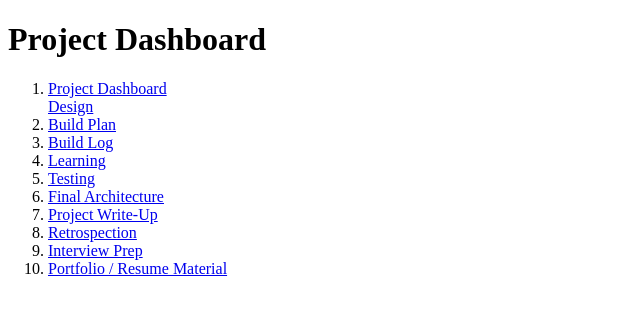
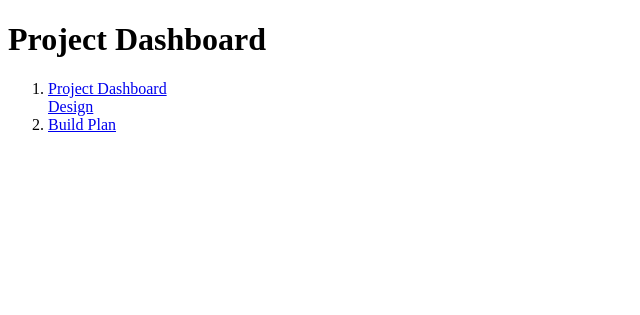
Before and after one commit to Blasczyk/Project_Design_App, a Flask app: page /projects/1 in a window 1280 px wide. Shown: the top 315 px of the page, without its empty margins (0-640 px from the left). Run offline with Flask 3, Linux system fonts and the light colour scheme.

Commit message:
Add build route and update project dashboard links; implement project retrieval and form handling

```diff
--- a/app.py
+++ b/app.py
@@ -117,9 +117,21 @@ def design(project_id):
     )
 
 
-# @app.route("/build")
-# def build():
-#     return render_template("build.html")
+@app.route("/projects/<int:project_id>/build", methods =["GET","POST"])
+def build(project_id):
+
+    project = next(
+            (project for project in projects if project["id"] == project_id),
+            None
+        )
+
+    if project is None:
+        return "Project not found", 404
+
+    if request.method == "POST":
+        print("helloworld")
+
+    return render_template("build.html", project= project)
 
 
 # @app.route("/testing")
--- a/templates/project_dashboard.html
+++ b/templates/project_dashboard.html
@@ -8,18 +8,21 @@
             <div id="Menu">
                 <ol>
                     <li class="active"><a href="#"> Project Dashboard</a></li>
-                    <a href="{{ url_for('design.html', project_id=project['id']) }}">
+                    <a href="{{ url_for('design', project_id=project['id']) }}">
                         Design
                     </a>
-                    <li><a href="#"> Build Plan</a></li>
-                    <li><a href="#"> Build Log</a></li>
-                    <li><a href="#"> Learning</a></li>
-                    <li><a href="#"> Testing</a></li>
-                    <li><a href="#"> Final Architecture</a></li>
-                    <li><a href="#"> Project Write-Up</a></li>
-                    <li><a href="#"> Retrospection</a></li>
-                    <li><a href="#"> Interview Prep</a></li>
-                    <li><a href="#"> Portfolio / Resume Material</a></li>
+                    <li><a href="{{ url_for('build', project_id=project['id'])}}">
+                        Build Plan</a></li>
+                    <!-- <li><a href="{{ url_for('build', project_id=project['id'])}}">
+                        Build Log</a></li>
+                    <li><a href="{{ url_for('build_plan', project_id=project['id'])}}">
+                         Learning</a></li>
+                    <li><a href="{{ url_for('build_plan', project_id=project['id'])}}"> Testing</a></li>
+                    <li><a href="{{ url_for('build_plan', project_id=project['id'])}}"> Final Architecture</a></li>
+                    <li><a href="{{ url_for('build_plan', project_id=project['id'])}}"> Project Write-Up</a></li>
+                    <li><a href="{{ url_for('build_plan', project_id=project['id'])}}"> Retrospection</a></li>
+                    <li><a href="{{ url_for('build_plan', project_id=project['id'])}}"> Interview Prep</a></li>
+                    <li><a href="{{ url_for('build_plan', project_id=project['id'])}}"> Portfolio / Resume Material</a></li> -->
 
                 </ol>
             </div>
```
Also changed, not shown: static/js/common.js (+12 -8 lines), templates/build.html (+7 -0 lines).
